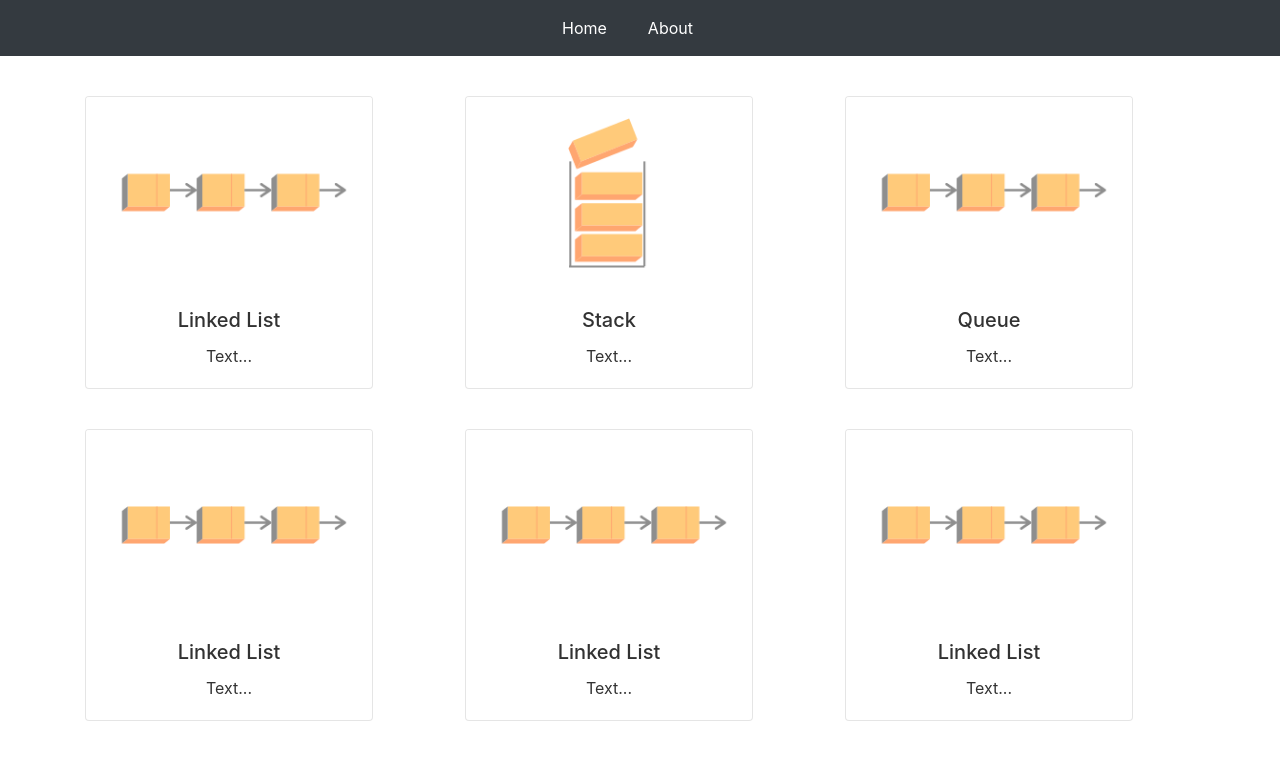
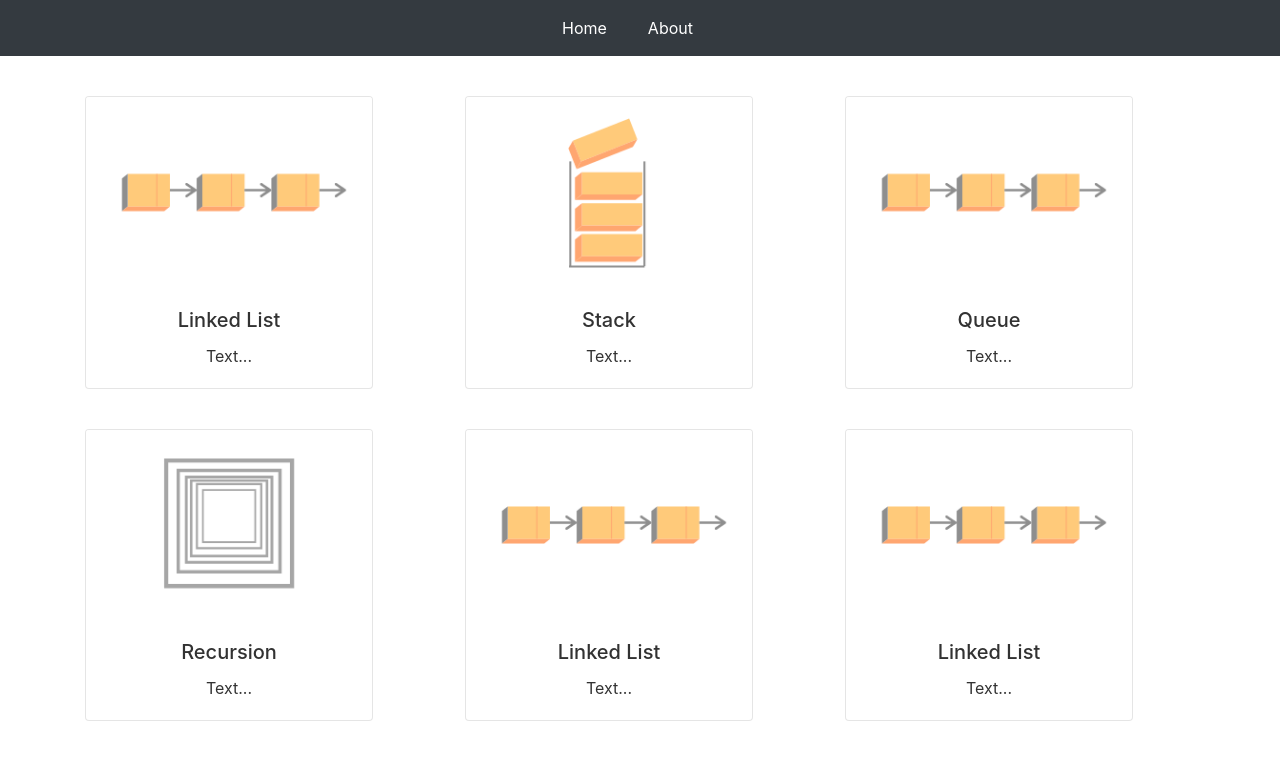
Before and after one commit to IUS-CS/project-dsavy, a React app in the folder src/: page / in a window 1280 px wide. Shown: the top 760 px of the page. Built offline with nearby package versions, Linux system fonts and the light colour scheme.

Commit message:
added recursion page

```diff
--- a/src/App.js
+++ b/src/App.js
@@ -7,6 +7,7 @@ import About from "./components/About"
 import LinkedList from "./components/LinkedList";
 import Queue from './components/Queue';
 import Stack from './components/Stack';
+import Recursion from "./components/Recursion";
 
 export default function App() {
   return (
@@ -17,6 +18,7 @@ export default function App() {
         <Route path='/linkedlist' component={LinkedList} />
         <Route path='/queue' component={Queue} />
         <Route path='/stack' component={Stack} />
+        <Route path='/recursion' component={Recursion} />
     </Router>
   );
 }
--- a/src/components/Home.js
+++ b/src/components/Home.js
@@ -11,7 +11,7 @@ const Home = () => {
           <Col><ClickableImage name='Queue' image='../images/LinkedList.png' page='/queue' description='Text...'/></Col>
         </Row>
         <Row style={{paddingTop:40}}>
-          <Col><ClickableImage name='Linked List' image='../images/LinkedList.png' page='/about' description='Text...'/></Col>
+          <Col><ClickableImage name='Recursion' image='../images/Recursion.png' page='/recursion' description='Text...'/></Col>
           <Col><ClickableImage name='Linked List' image='../images/LinkedList.png' page='/about' description='Text...'/></Col>
           <Col><ClickableImage name='Linked List' image='../images/LinkedList.png' page='/about' description='Text...'/></Col>
         </Row>
--- /dev/null
+++ b/src/components/Recursion.js
@@ -0,0 +1,12 @@
+import React, {useState} from 'react';
+
+const Recursion = () => {
+
+    return(
+        <div>
+            this is the rescursion page
+        </div>
+    );
+}
+
+export default Recursion
```
Also changed, not shown: src/images/Recursion.png (added).
